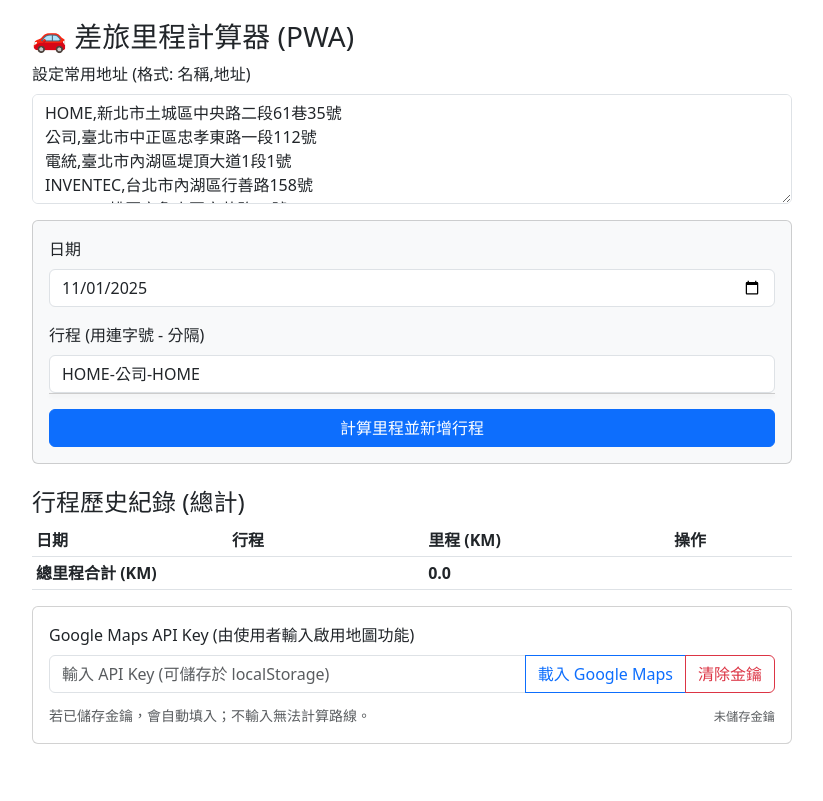
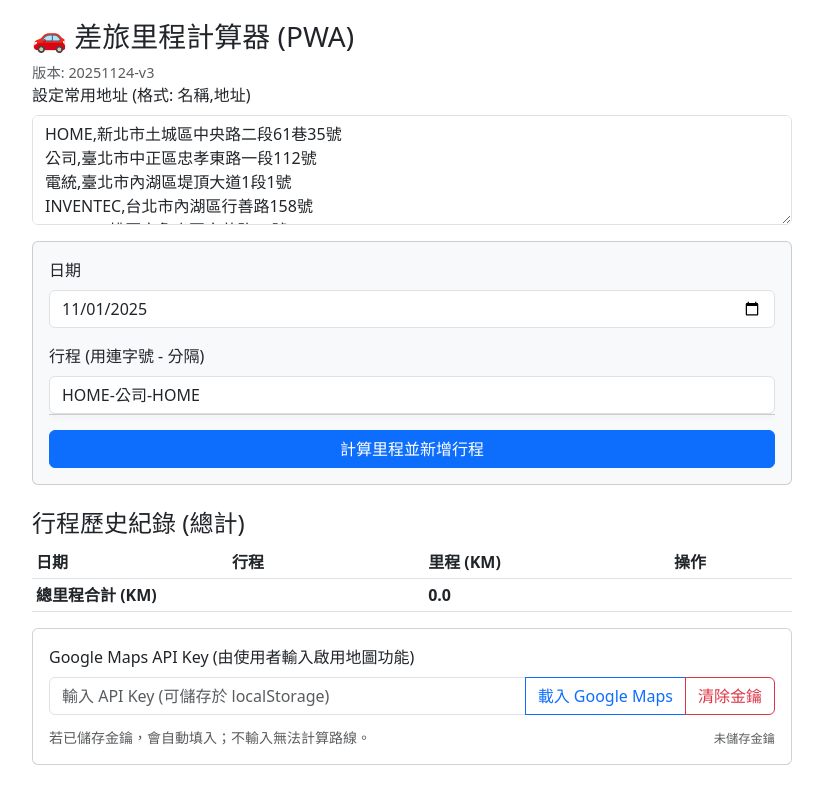
Before and after one commit to jounsonchuang/distance-calulate, a plain HTML site: page index.html in a window 1280 px wide. Shown: the whole page, without its empty margins (228-1051 px from the left). Drawn offline with nearby package versions, Linux system fonts and the light colour scheme.

Commit message:
Add visible app version for debugging (20251124-v3)

```diff
--- a/index.html
+++ b/index.html
@@ -4,6 +4,7 @@
     <meta charset="UTF-8">
     <meta name="viewport" content="width=device-width, initial-scale=1.0">
     <title>差旅里程計算器</title>
+        <meta name="app-version" content="20251124-v3">
     <link rel="manifest" href="manifest.json">
     <link href="https://cdn.jsdelivr.net/npm/bootstrap@5.3.0/dist/css/bootstrap.min.css" rel="stylesheet">
     <style>
@@ -35,6 +36,7 @@
 </head>
 <body>
     <h3>🚗 差旅里程計算器 (PWA)</h3>
+    <div id="appVersion" class="text-muted" style="font-size:0.9rem">版本: 20251124-v3</div>
 
     <div class="mb-3">
         <label class="form-label">設定常用地址 (格式: 名稱,地址)</label>
```
